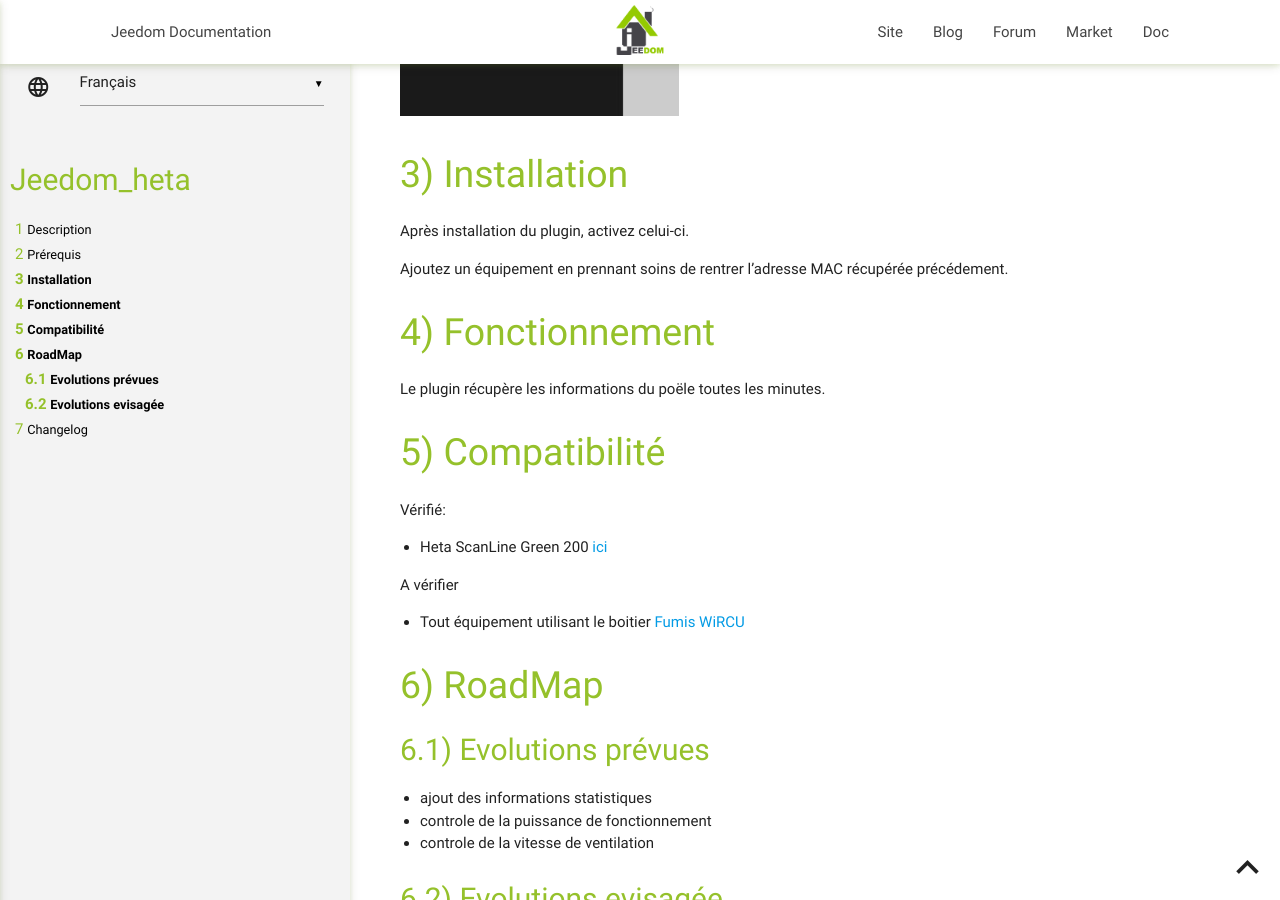
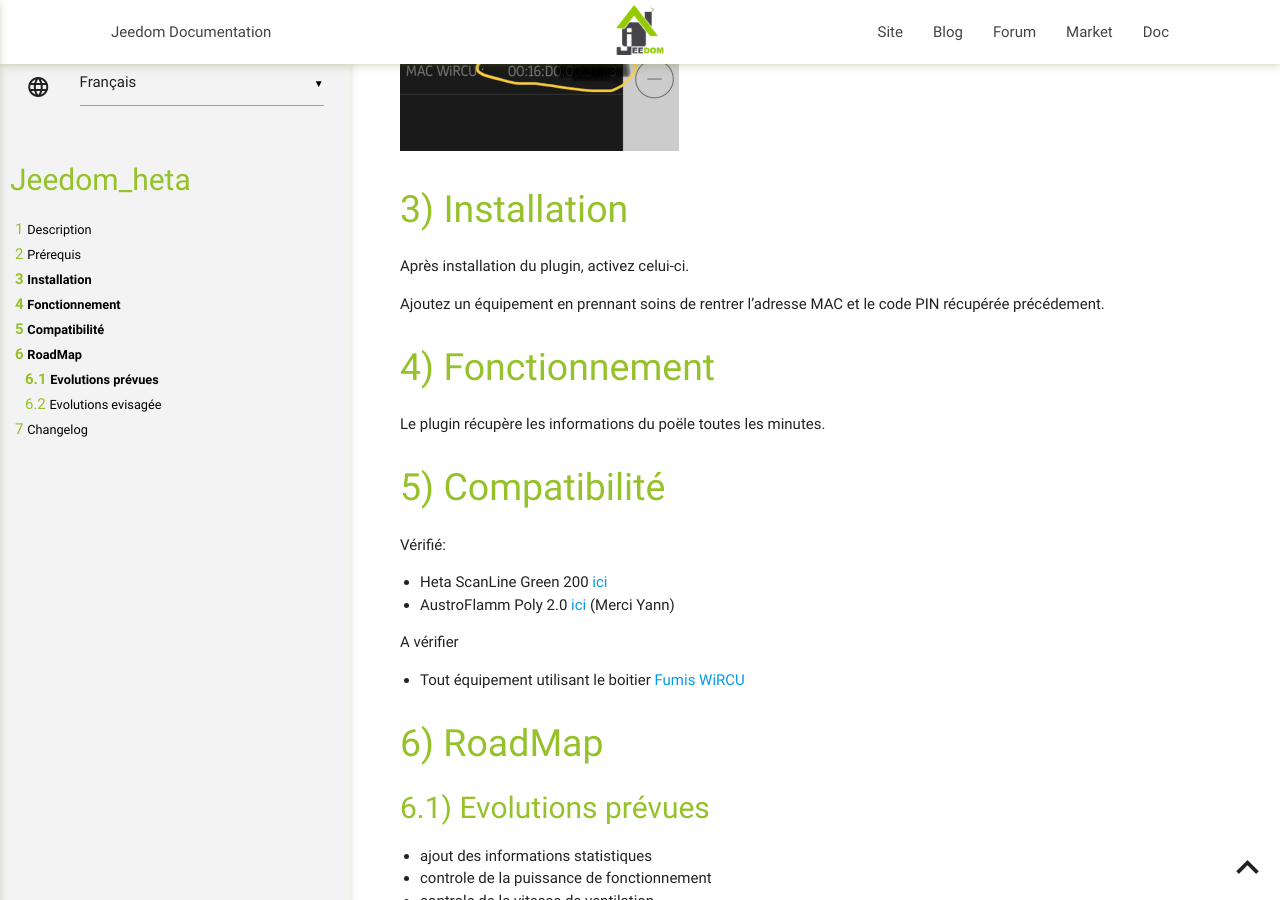
Before and after one commit to edeweerdt/jeedom_heta, a Jekyll site: the page built from docs/fr_FR/index.md, in a window 1280 px wide and 900 px high, scrolled down 1172 px. Built offline with Jekyll 4.4.1, drawn with Linux system fonts in a browser that asks for light colours; our own code applies the rules of GitHub Pages for plain Markdown files.

Commit message:
MAJ documentation

```diff
--- a/docs/fr_FR/index.md
+++ b/docs/fr_FR/index.md
@@ -3,7 +3,7 @@ Description
 
 Plugin servant au controle d'un poële à pellet Heta.
 
-![ScanLine Green 200](../assets/images/heta-scanline-green-200.jpg) ![Widget](../assets/images/WidgetHeta.png)
+![ScanLine Green 200](../assets/images/heta-scanline-green-200.jpg) ![AUSTOFLAMM Poly 2.0](../assets/images/austroflamm-poly-2.jpg) ![Widget](../assets/images/WidgetHeta.png)
 
 Prérequis
 =========
@@ -22,7 +22,7 @@ Installation
 
 Après installation du plugin, activez celui-ci.
 
-Ajoutez un équipement en prennant soins de rentrer l'adresse MAC
+Ajoutez un équipement en prennant soins de rentrer l'adresse MAC et le code PIN
 récupérée précédement.
 
 Fonctionnement
@@ -35,6 +35,7 @@ Compatibilité
 
 Vérifié:
 -   Heta ScanLine Green 200 [ici](https://heta.dk/en/product/scan-line-green-200/)
+-   AustroFlamm Poly 2.0 [ici](https://www.austroflamm.com/fr/geraet/polly-2-0/) (Merci Yann)
 
 A vérifier
 -   Tout équipement utilisant le boitier [Fumis WiRCU](http://www.fumis.si/en/wircu-connection-guide)
```
